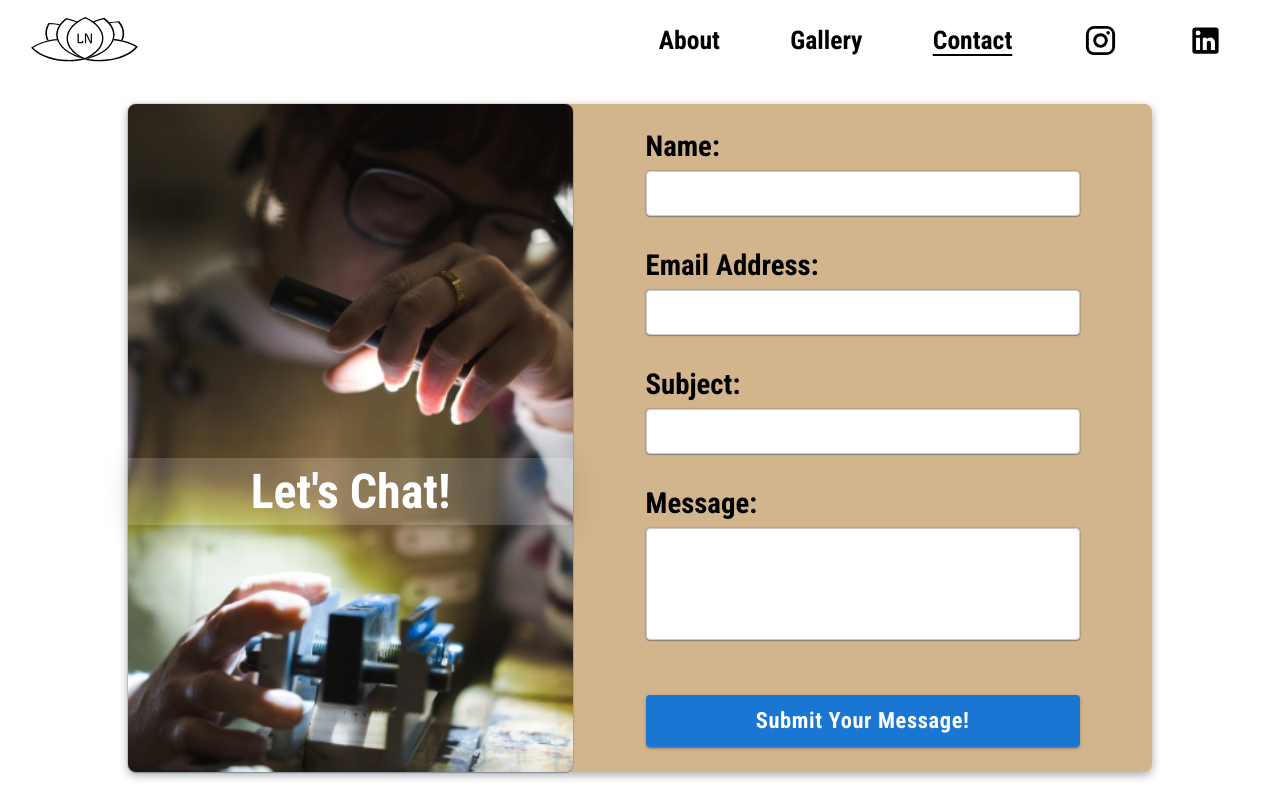
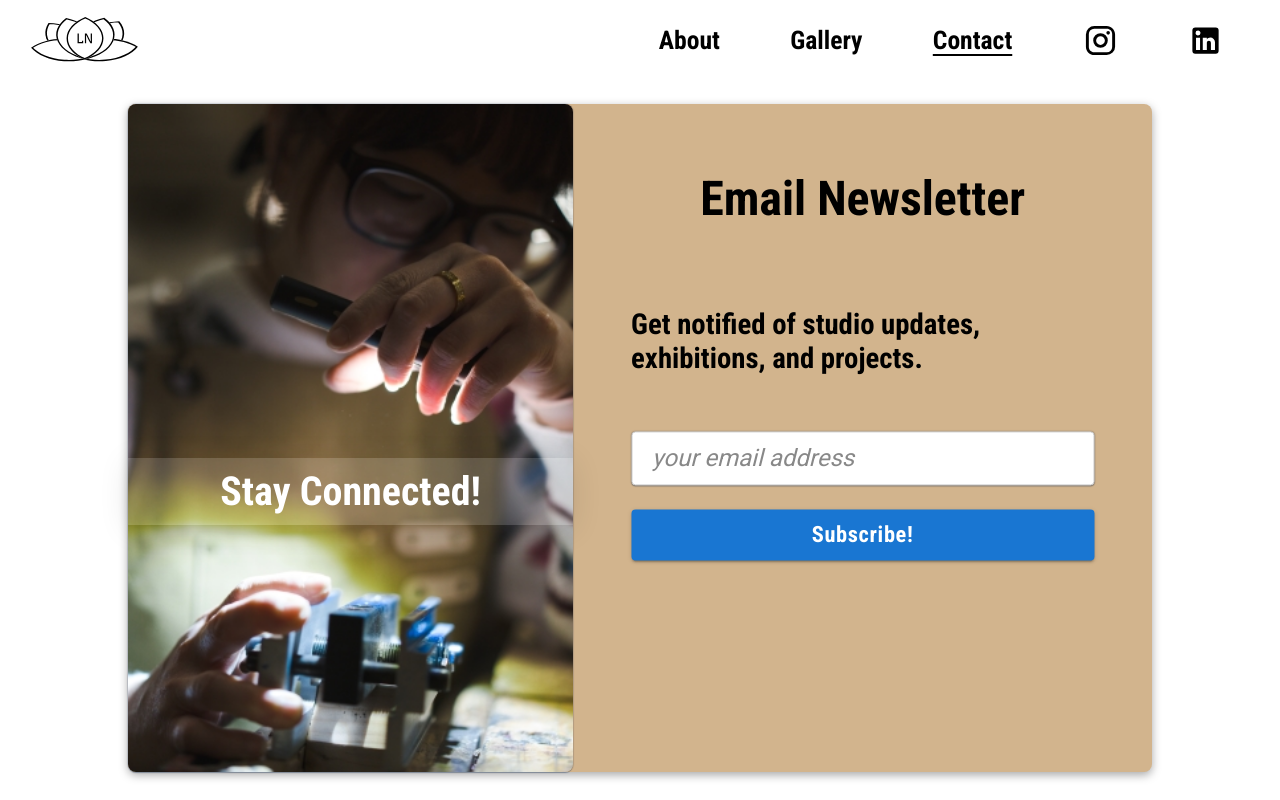
Before and after one commit to khuynh16/Wood-Artist-Portfolio, a React (Create React App) app: page /contact in a window 1280 px wide. Built offline with nearby package versions, Linux system fonts and the light colour scheme; a web font is replaced by a local one.

Commit message:
initial contact updates

```diff
--- a/src/Pages/Contact/Contact.js
+++ b/src/Pages/Contact/Contact.js
@@ -7,110 +7,60 @@ import axios from "axios";
 
 const Contact = () => {
   const [formSubmitted, setFormSubmitted] = useState(false);
-  const [name, setName] = useState("");
   const [email, setEmail] = useState("");
-  const [subject, setSubject] = useState("");
-  const [message, setMessage] = useState("");
 
-  const validSubmission = (event) => {
+  const handleSubmit = async (event) => {
     event.preventDefault();
-    setFormSubmitted(!formSubmitted);
 
-    axios.defaults.headers.post["Content-Type"] = "application/json";
-    axios
-      .post("https://formsubmit.co/lynn.nguyen1206@hotmail.com", {
-        name: name,
-        email: email,
-        subject: subject,
-        message: message,
-      })
-      .then((response) => console.log(response))
-      .catch((error) => console.log(error));
-  };
+    try {
+      // await axios.post("https://formsubmit.co/lynn.nguyen1206@hotmail.com", {
+      //   email: email,
+      // });
 
-  const updateName = (event) => {
-    setName(event.target.value);
-  };
-
-  const updateEmail = (event) => {
-    setEmail(event.target.value);
-  };
-
-  const updateSubject = (event) => {
-    setSubject(event.target.value);
-  };
-
-  const updateMessage = (event) => {
-    setMessage(event.target.value);
+      setFormSubmitted(true);
+    } catch (error) {
+      console.log(error);
+    }
   };
 
   return (
     <>
       <Navbar />
+
       <div className={styles.outerContainer}>
         <div className={styles.innerContainer}>
           <div className={styles.formContent}>
+            {/* LEFT IMAGE */}
             <div className={styles.picDiv}>
               <img
                 className={styles.picture}
                 src={contact_pic}
-                alt={"shining light on clamped wood"}
+                alt="shining light on clamped wood"
                 loading="lazy"
-              ></img>
-              <div className={styles.contactTitle}>Let's Chat!</div>
+              />
+              <div className={styles.contactTitle}>Stay Connected!</div>
             </div>
-            <form
-              className={styles.form}
-              style={{
-                display: formSubmitted ? "none" : "",
-              }}
-              onSubmit={validSubmission}
-            >
-              <div>
-                <label htmlFor="name">Name:</label>
+
+            {/* RIGHT SIDE */}
+            {!formSubmitted ? (
+              <form className={styles.form} onSubmit={handleSubmit}>
+                <p className={styles.newsletterTitle}>Email Newsletter</p>
+
+                <div className={styles.newsletterContextContainer}>
+                  <p className={styles.newsletterContext}>
+                    Get notified of studio updates, exhibitions, and projects.
+                  </p>
+
                   <input
-                  type="text"
-                  id="name"
-                  name="name"
-                  required
-                  value={name}
-                  onChange={updateName}
-                ></input>
-              </div>
-              <div>
-                <label htmlFor="email">Email Address:</label>
-                <input
+                    className={styles.emailInput}
                     type="email"
-                  id="email"
                     name="email"
+                    placeholder="your email address"
                     required
                     value={email}
-                  onChange={updateEmail}
-                ></input>
-              </div>
-              <div>
-                <label htmlFor="email">Subject:</label>
-                <input
-                  type="text"
-                  id="subject"
-                  name="subject"
-                  required
-                  value={subject}
-                  onChange={updateSubject}
-                ></input>
-              </div>
-              <div>
-                <label htmlFor="email">Message:</label>
-                <textarea
-                  type="text"
-                  id="message"
-                  name="message"
-                  rows="10"
-                  required
-                  value={message}
-                  onChange={updateMessage}
-                ></textarea>
-              </div>
+                    onChange={(e) => setEmail(e.target.value)}
+                  />
+
                   <Button
                     variant="contained"
                     sx={{
@@ -121,19 +71,18 @@ const Contact = () => {
                       textTransform: "capitalize",
                     }}
                     type="submit"
-                value="Submit"
                   >
-                Submit Your Message!
+                    Subscribe!
                   </Button>
+                </div>
               </form>
+            ) : (
+              <div className={styles.emailSubmissionMessage}>
+                Thank you for subscribing! <br />
+                <br />
+                You'll receive updates on exhibitions and new work soon.
               </div>
-
-          <div
-            className={styles.emailSubmissionMessage}
-            style={{ display: !formSubmitted ? "none" : "flex" }}
-          >
-            Thank you for your email, {name}! <br></br>
-            <br></br> I will get back to you soon!
+            )}
           </div>
         </div>
       </div>
--- a/src/Pages/Contact/Contact.module.css
+++ b/src/Pages/Contact/Contact.module.css
@@ -35,7 +35,7 @@ html {
 
 .contactTitle {
   margin-bottom: 1.5rem;
-  font-size: 3.5rem;
+  font-size: 3rem;
   font-weight: bold;
   display: flex;
   justify-content: center;
@@ -58,7 +58,9 @@ html {
   height: 100%;
   object-fit: cover;
   border-radius: 0.5rem;
-  box-shadow: rgb(9 30 66 / 25%) 0px 1px 1px, rgb(9 30 66 / 13%) 0px 0px 1px 1px;
+  box-shadow:
+    rgb(9 30 66 / 25%) 0px 1px 1px,
+    rgb(9 30 66 / 13%) 0px 0px 1px 1px;
 }
 
 .picture {
@@ -80,6 +82,7 @@ html {
   font-size: 1.8rem;
   padding-top: 1rem;
   padding-bottom: 1rem;
+  position: relative;
 }
 
 .form div:first-child {
@@ -90,12 +93,12 @@ html {
   margin-bottom: 1vh;
 }
 
-.form div:nth-child(1),
+/* .form div:nth-child(1),
 .form div:nth-child(2),
 .form div:nth-child(3),
 .form div:nth-child(4) {
   padding-bottom: 3vh;
-}
+} */
 
 input[type="text"],
 input[type="email"],
@@ -109,8 +112,10 @@ textarea {
   border-radius: 4px;
   box-sizing: border-box;
   font-family: "Roboto", sans-serif;
-  font-size: 1rem;
-  box-shadow: rgb(9 30 66 / 25%) 0px 1px 1px, rgb(9 30 66 / 13%) 0px 0px 1px 1px;
+  font-size: 1.5rem;
+  box-shadow:
+    rgb(9 30 66 / 25%) 0px 1px 1px,
+    rgb(9 30 66 / 13%) 0px 0px 1px 1px;
 }
 
 textarea {
@@ -132,9 +137,47 @@ textarea {
   position: relative;
 }
 
+.newsletterTitle {
+  font-size: 3rem;
+  padding-bottom: 5rem;
+  text-align: center;
+}
+
+.newsletterContext {
+  padding-bottom: 3rem;
+}
+
+.newsletterContextContainer {
+  width: 100%;
+  position: absolute;
+  top: 50%;
+  left: 50%;
+  transform: translate(-50%, -50%);
+}
+
+.newsletterContextContainer Button {
+  width: 100%;
+}
+
+.emailInput::placeholder {
+  font-style: italic;
+  color: #888;
+  opacity: 1; /* ensures consistent rendering across browsers */
+}
+
 @media screen and (max-width: 1600px) {
   .outerContainer {
     max-width: 100%;
+  }
+}
+
+@media screen and (max-width: 1440px) {
+  .form {
+    width: 80%;
+  }
+
+  .contactTitle {
+    font-size: 2.5rem;
   }
 }
 
@@ -142,13 +185,27 @@ textarea {
   textarea {
     height: 7em;
   }
+}
 
+@media screen and (max-width: 1200px) {
   .contactTitle {
     font-size: 3rem;
   }
-}
 
-@media screen and (max-width: 1200px) {
+  .newsletterTitle {
+    padding-top: 4rem;
+  }
+
+  .form {
+    padding-bottom: 4.5rem;
+  }
+
+  .newsletterContextContainer {
+    width: 100%;
+    position: initial;
+    transform: none;
+  }
+
   .picture {
     width: 100%;
     height: 100%;
@@ -213,6 +270,14 @@ textarea {
     width: 100%;
     overflow-y: scroll;
   }
+
+  .outerContainer {
+    padding-top: 0;
+  }
+
+  .newsletterTitle {
+    padding-top: 2.5rem;
+  }
 }
 
 @media screen and (max-width: 600px) {
@@ -224,7 +289,7 @@ textarea {
 
 @media screen and (max-width: 500px) {
   .contactTitle {
-    font-size: 3.5rem;
+    font-size: 2.5rem;
   }
 }
 
```
Lines whose indentation alone changed are shown as unchanged.
